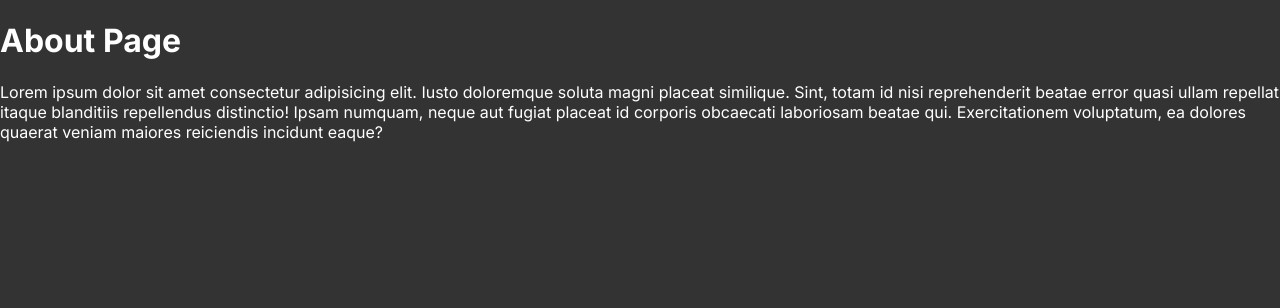
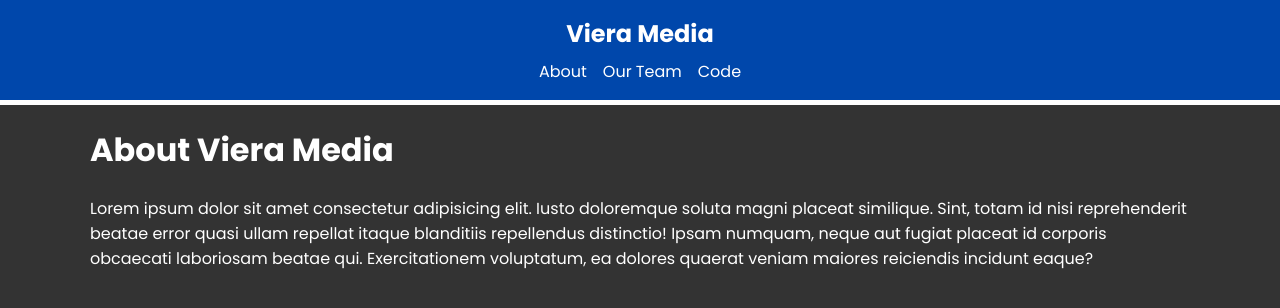
Before and after one commit to OnelioViera/next_13_crash, a Next.js app: page /about in a window 1280 px wide. Shown: the top 308 px of the page. Built offline with nearby package versions, Linux system fonts and the light colour scheme.

Commit message:
update files

```diff
--- a/src/app/about/page.jsx
+++ b/src/app/about/page.jsx
@@ -1,7 +1,11 @@
+export const metadata = {
+  title: 'About Viera Media',
+}
+
 const AboutPage = () => {
   return (
     <div>
-      <h1>About Page</h1>
+      <h1>About Viera Media</h1>
       <p>Lorem ipsum dolor sit amet consectetur adipisicing elit. Iusto doloremque soluta magni placeat similique. Sint, totam id nisi reprehenderit beatae error quasi ullam repellat itaque blanditiis repellendus distinctio! Ipsam numquam, neque aut fugiat placeat id corporis obcaecati laboriosam beatae qui. Exercitationem voluptatum, ea dolores quaerat veniam maiores reiciendis incidunt eaque?</p>
     </div>
   )
--- /dev/null
+++ b/src/app/components/Header.jsx
@@ -0,0 +1,20 @@
+import Link from 'next/link'
+
+const Header = () => {
+  return (
+    <header className="header">
+      <div className="container">
+          <div className="logo">
+            <Link href="/">Viera Media</Link>
+          </div>
+          <div className="links">
+            <Link href="/about">About</Link>
+            <Link href="/about/team">Our Team</Link>
+            <Link href="/code/repos/">Code</Link>
+          </div>
+      </div>
+    </header>
+  )
+}
+
+export default Header
--- a/src/app/globals.css
+++ b/src/app/globals.css
@@ -1,5 +1,3 @@
-@import url('https://fonts.googleapis.com/css2?family=Poppins:wght@300;500;600;700&display=swap');
-
 :root {
   --primary-color: #0070f3;
 }
--- a/src/app/layout.jsx
+++ b/src/app/layout.jsx
@@ -1,17 +1,27 @@
+import { Poppins } from 'next/font/google'
+import Header from './components/Header'
 import './globals.css'
-import { Inter } from 'next/font/google'
 
-const inter = Inter({ subsets: ['latin'] })
+const poppins = Poppins({
+  weight: ['400', '700'],
+  subsets: ['latin'],
+});
 
 export const metadata = {
-  title: 'Create Next App',
-  description: 'Generated by create next app',
+  title: 'Viera Media',
+  description: 'Web Design and Development',
+  keywords: 'web design, web development, javascript, react, node, angular, vue, html, css',
 }
 
 export default function RootLayout({ children }) {
   return (
     <html lang="en">
-      <body className={inter.className}>{children}</body>
+      <body className={ poppins.className }>
+        <Header />
+        <main className='container'>
+        {children}
+        </main>
+      </body>
     </html>
   )
 }
--- a/src/app/page.jsx
+++ b/src/app/page.jsx
@@ -3,7 +3,7 @@ import Link from 'next/link'
 const HomePage = () => {
   return (
     <div>
-      <h1>Home Page</h1>
+      <h1>Welcome to Viera Media</h1>
       <ul>
         <li><Link href='/'>Home</Link></li>
         <li><Link href='/about'>About</Link></li>
```
